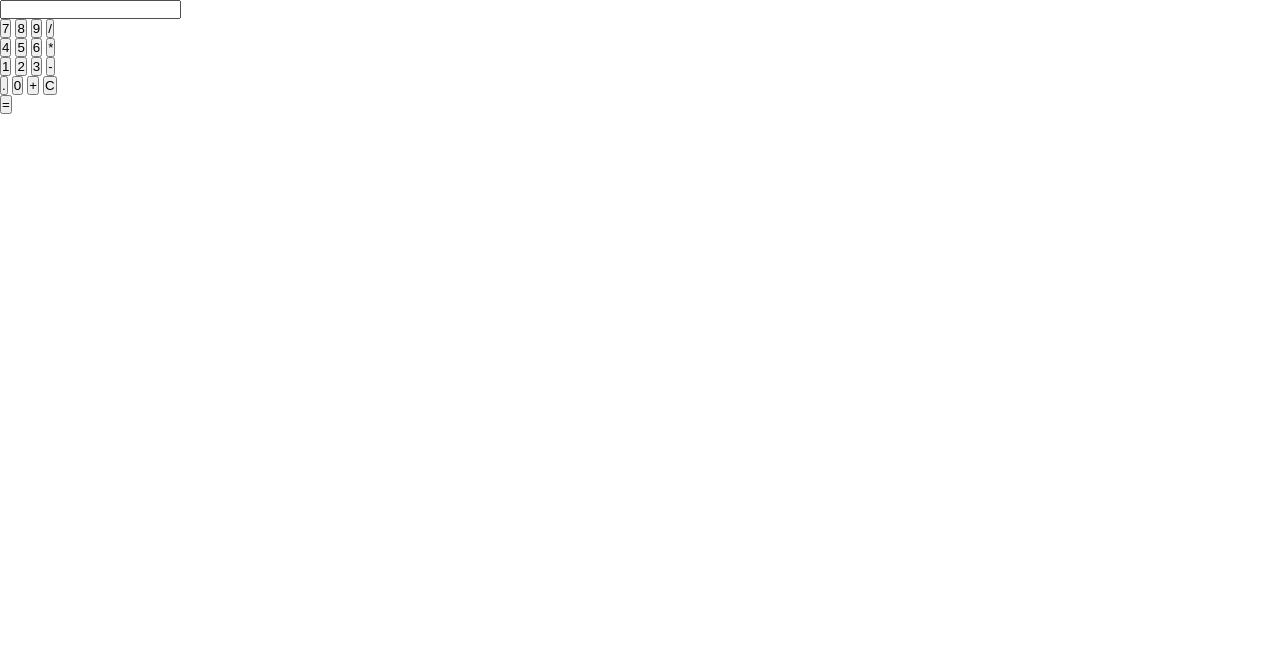
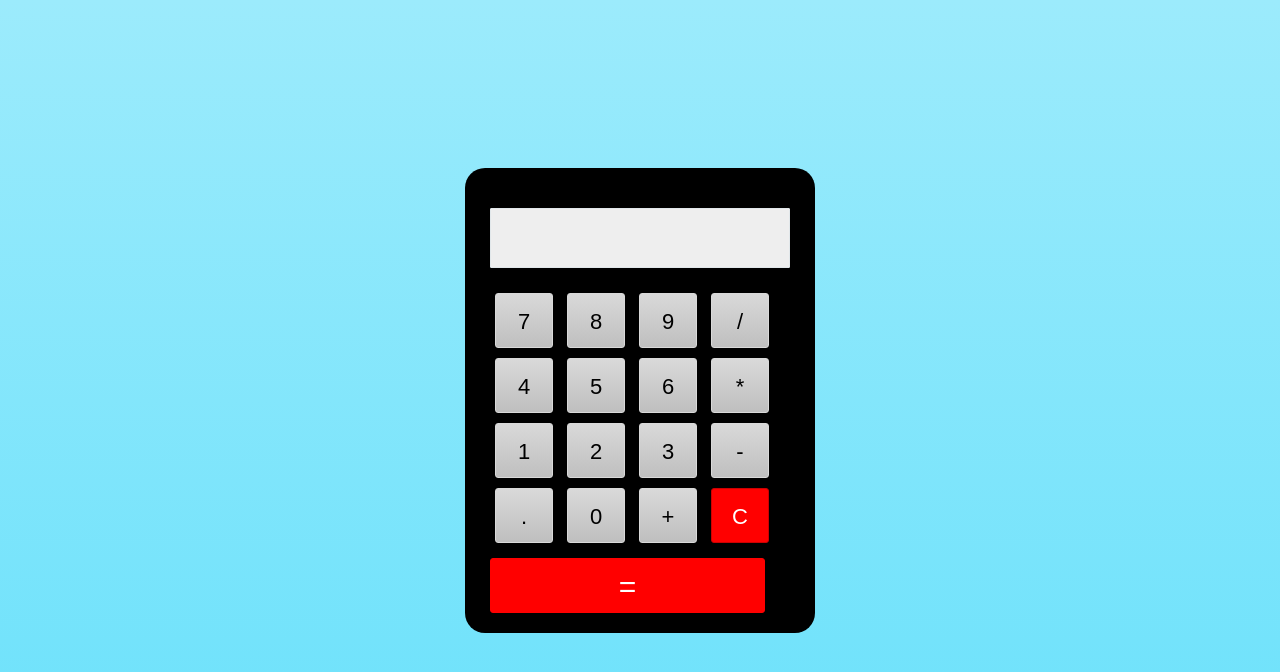
Before and after one commit to Zeynab-jalalian/Calculator3, a plain HTML site: page index.html in a window 1280 px wide. Drawn offline with Linux system fonts and the light colour scheme.

Commit message:
css + html

```diff
--- a/index.html
+++ b/index.html
@@ -8,26 +8,26 @@
   </head>
   <body>
     <div class="center">
-      <form>
-        <input type="text" name="display" />
+      <form name="forms">
+        <input type="text" name="display" disabled id="display" />
         <div class="buttons">
-          <input type="button" value="7" />
-          <input type="button" value="8" />
-          <input type="button" value="9" />
-          <input type="button" value="/" /><br />
-          <input type="button" value="4" />
-          <input type="button" value="5" />
-          <input type="button" value="6" />
-          <input type="button" value="*" /><br />
-          <input type="button" value="1" />
-          <input type="button" value="2" />
-          <input type="button" value="3" />
-          <input type="button" value="-" /><br />
-          <input type="button" value="." />
-          <input type="button" value="0" />
-          <input type="button" value="+" />
-          <input type="button" value="C" /><br />
-          <input type="button" value="=" />
+          <input type="button" id="seven" value="7" />
+          <input type="button" id="eight" value="8" />
+          <input type="button" id="nine" value="9" />
+          <input type="button" id="divide" value="/" /><br />
+          <input type="button" id="four" value="4" />
+          <input type="button" id="five" value="5" />
+          <input type="button" id="six" value="6" />
+          <input type="button" id="multi" value="*" /><br />
+          <input type="button" id="one" value="1" />
+          <input type="button" id="two" value="2" />
+          <input type="button" id="three" value="3" />
+          <input type="button" id="subs" value="-" /><br />
+          <input type="button" id="dot" value="." />
+          <input type="button" id="zero" value="0" />
+          <input type="button" id="plus" value="+" />
+          <input type="button" id="clear" value="C" /><br />
+          <input type="button" id="equal" value="=" />
         </div>
       </form>
     </div>
--- a/style.css
+++ b/style.css
@@ -1,5 +1,70 @@
-*{
-    margin: 0;
-    padding: 0;
-    box-sizing: border-box;
+* {
+  margin: 0;
+  padding: 0;
+  box-sizing: border-box;
+  outline: none;
 }
+body {
+  display: flex;
+  justify-content: center;
+  align-items: center;
+  min-height: 100vh;
+  background: linear-gradient(#9cebfc, #6ae1fb);
+}
+form {
+  display: flex;
+  justify-content: center;
+  align-items: center;
+  flex-direction: column;
+}
+.center {
+  width: 350px;
+  background: black;
+  border-radius: 20px;
+}
+input[type="text"] {
+  height: 60px;
+  width: 300px;
+  margin-top: 40px;
+  border-radius: 1px;
+  border: 1px solid #e1e7ea;
+  color: black;
+  font-size: 22px;
+  font-weight: bold;
+  text-align: right;
+  padding-right: 20px;
+  background: #eee;
+}
+form .buttons {
+  width: 300px;
+  margin: 10px 25px 0 25px;
+  padding: 10px 0;
+}
+input[type="button"] {
+  width: 58px;
+  height: 55px;
+  margin: 5px;
+  font-size: 22px;
+  line-height: 55px;
+  border-radius: 3px;
+  border: 1px solid #d9d9d9;
+  background: linear-gradient(#d9d9d9, #bfbfbf);
+  cursor: pointer;
+  transition: 0.5s;
+}
+input[type="button"]:hover {
+  background: linear-gradient(#bfbfbf, #d9d9d9);
+}
+input#clear{
+    background: red;
+    border: 1px solid #cc0000;
+    color: white;
+}
+input#equal{
+    width: 275px;
+    margin: 10px 0 10px 0;
+    font-size: 30px;
+    color: white;
+    background: red;
+    border: 1px solid red;
+}
```
